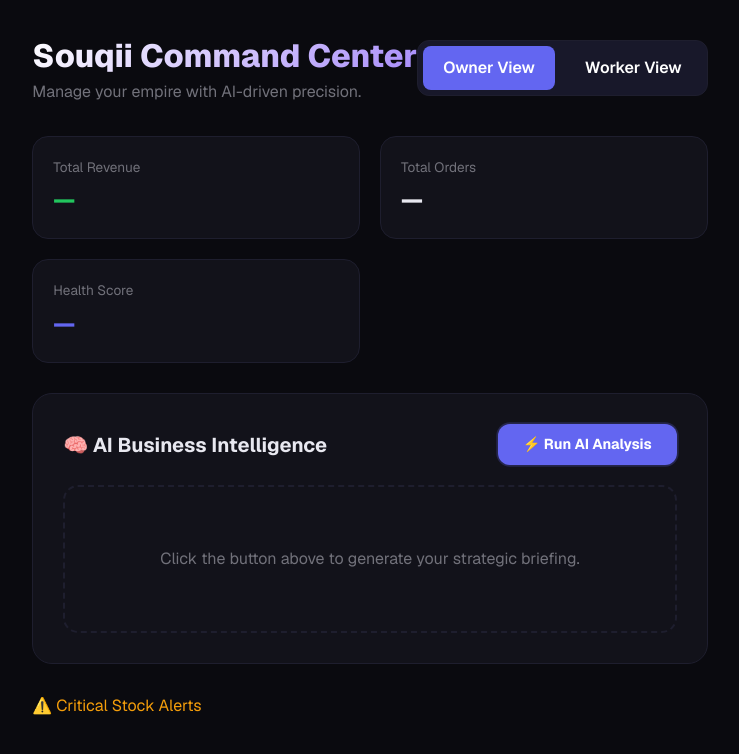
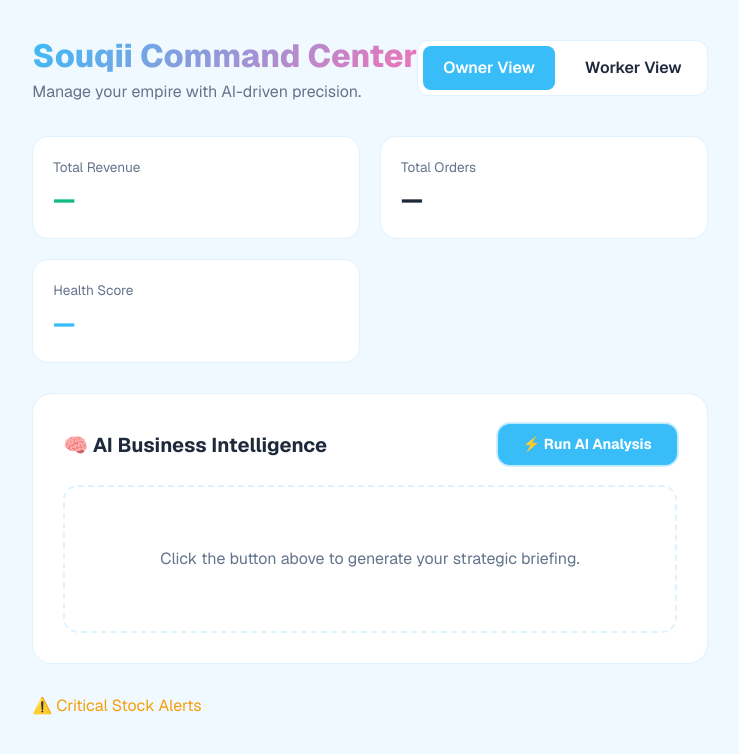
Before and after one commit to AbdulKalam2382/souqii_, a Next.js app: page /admin in a window 1280 px wide. Shown: the top 754 px of the page, without its empty margins (270-1009 px from the left). Built offline with nearby package versions, Linux system fonts and the light colour scheme.

Commit message:
feat: full e-commerce flow - storefront, cart, checkout, tracking, Telegram bot cart

```diff
--- a/app/admin/page.js
+++ b/app/admin/page.js
@@ -34,7 +34,7 @@
     <div className="admin-container" style={{ padding: '2rem', maxWidth: '1200px', margin: '0 auto' }}>
       <header style={{ display: 'flex', justifyContent: 'space-between', alignItems: 'center', marginBottom: '2rem' }}>
         <div>
-          <h1 style={{ fontSize: '2rem', fontWeight: 800, background: 'linear-gradient(135deg, #fff, #a78bfa)', WebkitBackgroundClip: 'text', WebkitTextFillColor: 'transparent' }}>
+          <h1 style={{ fontSize: '2rem', fontWeight: 800, background: 'linear-gradient(135deg, var(--accent), var(--pink-accent))', WebkitBackgroundClip: 'text', WebkitTextFillColor: 'transparent' }}>
             Souqii Command Center
           </h1>
           <p style={{ color: 'var(--muted)' }}>Manage your empire with AI-driven precision.</p>
@@ -43,13 +43,13 @@
         <div style={{ display: 'flex', gap: '10px', background: 'var(--surface)', padding: '5px', borderRadius: '12px', border: '1px solid var(--card-border)' }}>
           <button
             onClick={() => setActiveTab('owner')}
-            style={{ padding: '10px 20px', borderRadius: '8px', border: 'none', background: activeTab === 'owner' ? 'var(--accent)' : 'transparent', color: '#fff', cursor: 'pointer', fontWeight: 600, transition: '0.3s' }}
+            style={{ padding: '10px 20px', borderRadius: '8px', border: 'none', background: activeTab === 'owner' ? 'var(--accent)' : 'transparent', color: activeTab === 'owner' ? '#fff' : 'var(--foreground)', cursor: 'pointer', fontWeight: 600, transition: '0.3s' }}
           >
             Owner View
           </button>
           <button
             onClick={() => setActiveTab('worker')}
-            style={{ padding: '10px 20px', borderRadius: '8px', border: 'none', background: activeTab === 'worker' ? 'var(--accent)' : 'transparent', color: '#fff', cursor: 'pointer', fontWeight: 600, transition: '0.3s' }}
+            style={{ padding: '10px 20px', borderRadius: '8px', border: 'none', background: activeTab === 'worker' ? 'var(--accent)' : 'transparent', color: activeTab === 'worker' ? '#fff' : 'var(--foreground)', cursor: 'pointer', fontWeight: 600, transition: '0.3s' }}
           >
             Worker View
           </button>
@@ -106,9 +106,9 @@
             <h3 style={{ marginBottom: '15px', color: 'var(--warning)' }}>⚠️ Critical Stock Alerts</h3>
             <div style={{ display: 'grid', gridTemplateColumns: 'repeat(auto-fill, minmax(200px, 1fr))', gap: '15px' }}>
                 {data && data.lowStock.map((item, i) => (
-                    <div key={i} style={{ background: 'rgba(245, 158, 11, 0.1)', border: '1px solid var(--warning)', padding: '15px', borderRadius: '12px' }}>
-                        <p style={{ fontWeight: 700, fontSize: '0.9rem' }}>{item.name}</p>
-                        <p style={{ color: 'var(--warning)', fontSize: '0.8rem' }}>Only {item.stock} left!</p>
+                    <div key={i} style={{ background: 'rgba(245, 158, 11, 0.05)', border: '1px solid var(--warning)', padding: '15px', borderRadius: '12px' }}>
+                        <p style={{ fontWeight: 700, fontSize: '0.9rem', color: 'var(--foreground)' }}>{item.name}</p>
+                        <p style={{ color: 'var(--warning)', fontSize: '0.8rem', fontWeight: 600 }}>Only {item.stock} left!</p>
                     </div>
                 ))}
             </div>
@@ -121,31 +121,43 @@
                 <thead style={{ background: 'var(--surface)', fontSize: '0.8rem', textTransform: 'uppercase', color: 'var(--muted)' }}>
                   <tr>
                     <th style={{ padding: '15px' }}>Order ID</th>
-                    <th style={{ padding: '15px' }}>Total</th>
+                    <th style={{ padding: '15px' }}>Destination</th>
                     <th style={{ padding: '15px' }}>Status</th>
-                    <th style={{ padding: '15px' }}>Courier Selection AI</th>
+                    <th style={{ padding: '15px' }}>Courier Selection & Reasoning</th>
+                    <th style={{ padding: '15px' }}>Actions</th>
                   </tr>
                 </thead>
                 <tbody style={{ fontSize: '0.9rem' }}>
                    {data && data.recentOrders.map((order, i) => (
                       <tr key={i} style={{ borderBottom: '1px solid var(--card-border)' }}>
-                        <td style={{ padding: '15px' }}>#...{order.id?.substring(0,6)}</td>
-                        <td style={{ padding: '15px' }}>KD {order.total}</td>
+                        <td style={{ padding: '15px', fontWeight: 600 }}>#{order.id?.substring(0,8)}</td>
                         <td style={{ padding: '15px' }}>
-                           <span className={`status-badge status-${order.status}`}>{order.status}</span>
+                          <span style={{ fontSize: '0.85rem', color: 'var(--muted)' }}>
+                            {order.shipping_address ? order.shipping_address.substring(0, 25) + '...' : 'Address missing'}
+                          </span>
                         </td>
                         <td style={{ padding: '15px' }}>
-                           <div style={{ display: 'flex', alignItems: 'center', gap: '10px' }}>
+                           <span style={{ background: order.status === 'confirmed' ? 'var(--success)' : 'var(--warning)', color: '#fff', padding: '4px 8px', borderRadius: '4px', fontSize: '0.75rem', fontWeight: 600 }}>
+                             {order.status}
+                           </span>
+                        </td>
+                        <td style={{ padding: '15px', maxWidth: '300px' }}>
+                           <div style={{ display: 'flex', flexDirection: 'column', gap: '4px' }}>
                               <strong style={{ color: 'var(--accent)' }}>{order.courier || 'TBD'}</strong>
-                              <span style={{ fontSize: '0.8rem', color: 'var(--muted)', fontStyle: 'italic' }}>
-                                 {/* Reasoning would be fetched separately or included in data */}
+                              <span style={{ fontSize: '0.75rem', color: 'var(--muted)', lineHeight: '1.4' }}>
                                  {order.ai_courier_reason || 'Optimization bypass enabled.'}
                               </span>
                            </div>
                         </td>
+                        <td style={{ padding: '15px' }}>
+                           <div style={{ display: 'flex', gap: '8px' }}>
+                              <button style={{ padding: '6px 10px', fontSize: '0.75rem', background: 'var(--surface)', border: '1px solid var(--card-border)', borderRadius: '6px', cursor: 'pointer', fontWeight: 600 }}>📄 Label</button>
+                              <button style={{ padding: '6px 10px', fontSize: '0.75rem', background: 'var(--accent)', color: '#fff', border: 'none', borderRadius: '6px', cursor: 'pointer', fontWeight: 600 }}>Ship 📦</button>
+                           </div>
+                        </td>
                       </tr>
                    ))}
-                   {!data && <tr><td colSpan="4" style={{ padding: '40px', textAlign: 'center', color: 'var(--muted)' }}>Run AI Analysis to populate live order tracking.</td></tr>}
+                   {!data && <tr><td colSpan="5" style={{ padding: '40px', textAlign: 'center', color: 'var(--muted)' }}>Run AI Analysis to populate live order tracking.</td></tr>}
                 </tbody>
               </table>
            </div>
@@ -183,14 +195,15 @@
 function InsightBox({ title, content, icon, highlight }) {
   return (
     <div className="InsightBox" style={{
-      background: highlight ? 'rgba(99, 102, 241, 0.1)' : 'var(--surface)',
-      border: highlight ? '1px solid var(--accent)' : '1px solid var(--card-border)',
+      background: highlight ? 'var(--pink-glow)' : 'var(--surface)',
+      border: highlight ? '1px solid var(--pink-accent)' : '1px solid var(--card-border)',
       padding: '20px',
-      borderRadius: '16px'
+      borderRadius: '16px',
+      boxShadow: highlight ? '0 0 10px var(--pink-glow)' : 'none'
     }}>
       <div style={{ display: 'flex', alignItems: 'center', gap: '10px', marginBottom: '10px' }}>
         <span style={{ fontSize: '1.2rem' }}>{icon}</span>
-        <h4 style={{ fontWeight: 700, fontSize: '0.95rem' }}>{title}</h4>
+        <h4 style={{ fontWeight: 700, fontSize: '0.95rem', color: highlight ? 'var(--pink-accent)' : 'var(--foreground)' }}>{title}</h4>
       </div>
       <p style={{ fontSize: '0.85rem', color: 'var(--muted)', lineHeight: '1.6' }}>{content}</p>
     </div>
--- a/app/globals.css
+++ b/app/globals.css
@@ -1,19 +1,24 @@
 @import "tailwindcss";
 
 :root {
-  --background: #0a0a0f;
-  --foreground: #e8e8f0;
-  --card-bg: #12121a;
-  --card-border: #1e1e2e;
-  --accent: #6366f1;
-  --accent-hover: #818cf8;
-  --accent-glow: rgba(99, 102, 241, 0.3);
-  --success: #22c55e;
+  --background: #f0f9ff; /* Light, airy sky blue background */
+  --foreground: #1e293b; /* Slate dark text */
+  --card-bg: #ffffff; /* Crisp white cards */
+  --card-border: #e0f2fe; /* Soft sky blue border */
+  --accent: #38bdf8; /* Vibrant Sky Blue */
+  --accent-hover: #0ea5e9;
+  --accent-glow: rgba(56, 189, 248, 0.4);
+  --pink-accent: #f472b6; /* Mid Pink */
+  --pink-glow: rgba(244, 114, 182, 0.4);
+  --success: #10b981;
   --warning: #f59e0b;
   --danger: #ef4444;
-  --muted: #71717a;
-  --surface: #18182a;
-  --surface-hover: #1e1e32;
+  --muted: #64748b;
+  --surface: #ffffff;
+  --surface-hover: #f1f5f9;
+  --shadow-sm: 0 4px 6px -1px rgba(0, 0, 0, 0.05), 0 2px 4px -1px rgba(0, 0, 0, 0.03);
+  --shadow-md: 0 10px 15px -3px rgba(0, 0, 0, 0.05), 0 4px 6px -2px rgba(0, 0, 0, 0.025);
+  --shadow-lg: 0 20px 25px -5px rgba(0, 0, 0, 0.05), 0 10px 10px -5px rgba(0, 0, 0, 0.02);
 }
 
 @theme inline {
@@ -38,9 +43,10 @@
   align-items: center;
   justify-content: space-between;
   padding: 0.75rem 1.5rem;
-  background: rgba(10, 10, 15, 0.85);
-  backdrop-filter: blur(12px);
+  background: rgba(255, 255, 255, 0.85);
+  backdrop-filter: blur(16px);
   border-bottom: 1px solid var(--card-border);
+  box-shadow: var(--shadow-sm);
 }
 .navbar-brand {
   display: flex;
@@ -48,8 +54,9 @@
   gap: 0.5rem;
   font-size: 1.5rem;
   font-weight: 800;
-  background: linear-gradient(135deg, #6366f1, #a78bfa);
+  background: linear-gradient(135deg, var(--accent), var(--pink-accent));
   -webkit-background-clip: text;
+  background-clip: text;
   -webkit-text-fill-color: transparent;
   letter-spacing: -0.5px;
 }
@@ -82,7 +89,8 @@
 }
 .cart-btn:hover {
   background: var(--surface-hover);
-  border-color: var(--accent);
+  border-color: var(--pink-accent);
+  color: var(--pink-accent);
 }
 .cart-badge {
   position: absolute;
@@ -103,16 +111,17 @@
 /* ── HERO ── */
 .hero {
   text-align: center;
-  padding: 3rem 1.5rem 2rem;
-  background: linear-gradient(180deg, rgba(99, 102, 241, 0.08) 0%, transparent 100%);
+  padding: 4rem 1.5rem 3rem;
+  background: linear-gradient(180deg, rgba(56, 189, 248, 0.15) 0%, rgba(244, 114, 182, 0.05) 50%, transparent 100%);
 }
 .hero h1 {
-  font-size: 2.5rem;
+  font-size: 3rem;
   font-weight: 800;
   line-height: 1.2;
-  margin-bottom: 0.75rem;
-  background: linear-gradient(135deg, #fff, #a78bfa);
+  margin-bottom: 1rem;
+  background: linear-gradient(135deg, var(--foreground), var(--accent), var(--pink-accent));
   -webkit-background-clip: text;
+  background-clip: text;
   -webkit-text-fill-color: transparent;
 }
 .hero p {
@@ -143,7 +152,7 @@
 .search-input::placeholder { color: var(--muted); }
 .search-input:focus {
   border-color: var(--accent);
-  box-shadow: 0 0 0 3px var(--accent-glow);
+  box-shadow: 0 0 0 4px var(--accent-glow);
 }
 .search-btn {
   position: absolute;
@@ -175,14 +184,15 @@
 .product-card {
   background: var(--card-bg);
   border: 1px solid var(--card-border);
-  border-radius: 16px;
+  border-radius: 20px;
   overflow: hidden;
-  transition: transform 0.25s, border-color 0.25s, box-shadow 0.25s;
+  box-shadow: var(--shadow-sm);
+  transition: transform 0.3s cubic-bezier(0.4, 0, 0.2, 1), box-shadow 0.3s cubic-bezier(0.4, 0, 0.2, 1), border-color 0.3s;
 }
 .product-card:hover {
-  transform: translateY(-4px);
+  transform: translateY(-6px);
   border-color: var(--accent);
-  box-shadow: 0 8px 30px var(--accent-glow);
+  box-shadow: var(--shadow-lg), 0 0 20px var(--accent-glow);
 }
 .product-card-img {
   width: 100%;
```
